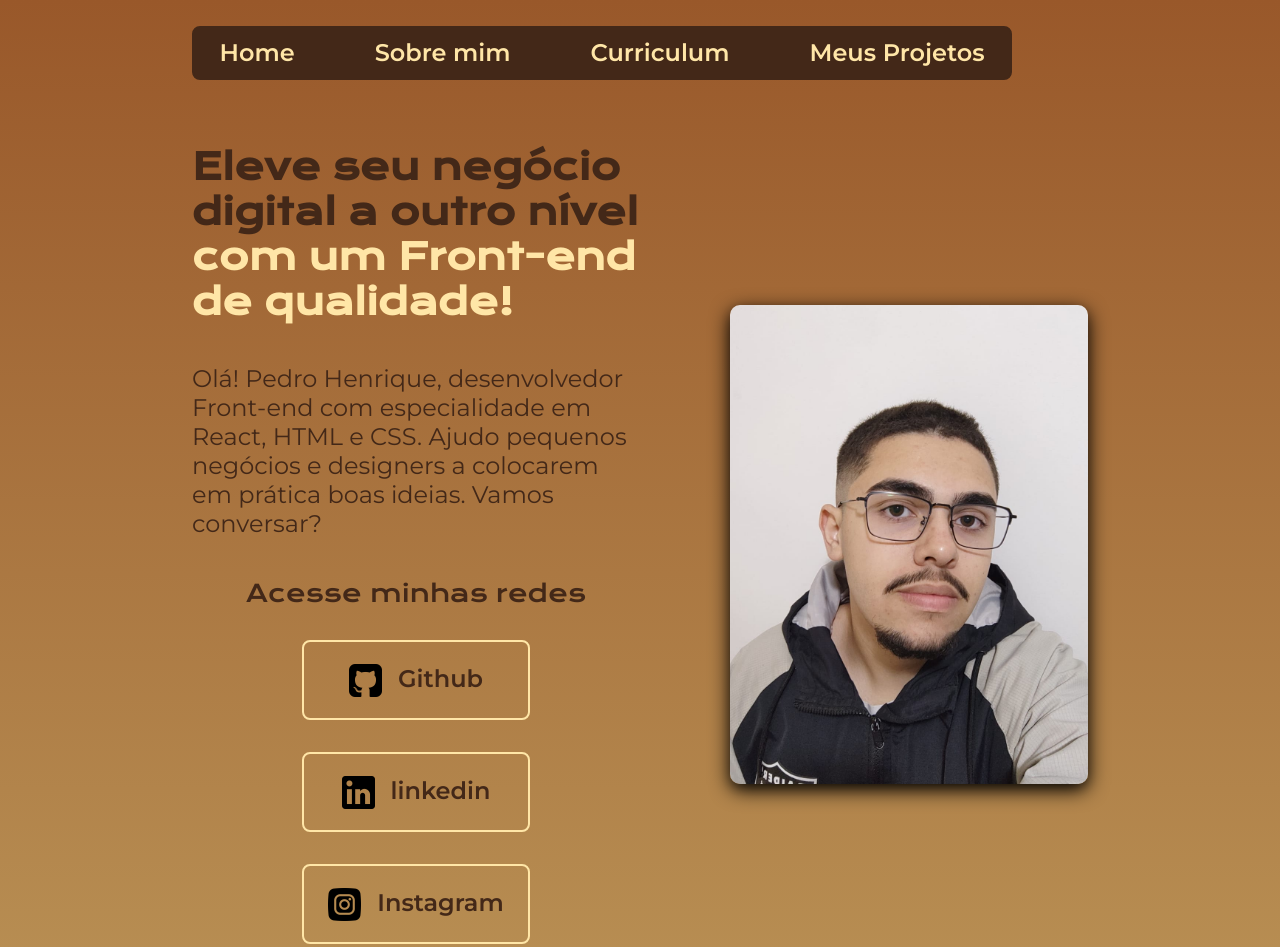
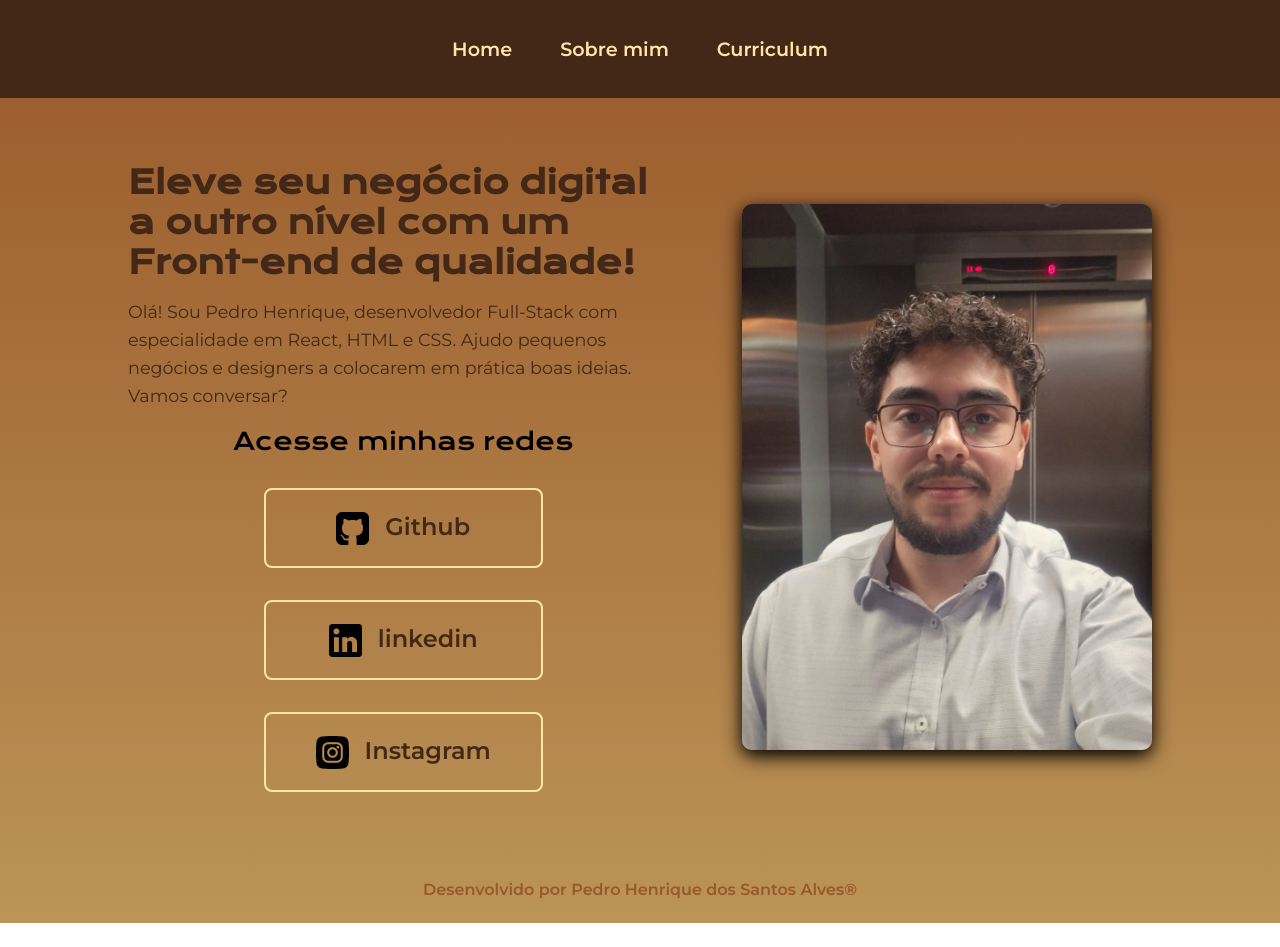
Before and after one commit to thepedrohalves/meu-portifolio, a plain HTML site: page index.html in a window 1280 px wide. Shown: the top 947 px of the page. After the commit the page ends 923 px from the top, so only its background shows below. Drawn offline with nearby package versions, Linux system fonts and the light colour scheme.

Commit message:
Update
Mudando estilo, imagem e textos

```diff
--- a/about.html
+++ b/about.html
@@ -6,36 +6,32 @@
     <meta http-equiv="X-UA-Compatible" content="IE=edge">
     <meta name="viewport" content="width=device-width, initial-scale=1.0">
     <title>Sobre mim</title>
-    <link rel="stylesheet" href="./styles/style.css">
+    <link rel="stylesheet" href="./styles/style_page_sobre.css">
 </head>
 
-<body>
+<body class="pagina-sobre">
     <header class="cabecalho">
         <nav class="cabecalho__menu">
             <a class="cabecalho__menu__link" href="index.html">Home</a>
             <a class="cabecalho__menu__link" href="about.html">Sobre mim</a>
             <a class="cabecalho__menu__link" >Curriculum</a>
-            <a class="cabecalho__menu__link" >Meus Projetos</a>
+            <!-- <a class="cabecalho__menu__link" >Meus Projetos</a> -->
         </nav>
     </header>
 
     <main class="apresentacao">
         <section class="apresentacao__conteudo">
             <h1 class="apresentacao__conteudo__titulo">Sobre mim</h1>
-            <p class="apresentacao__conteudo__texto">At vero eos et accusamus et iusto odio dignissimos ducimus qui blanditiis praesentium voluptatum deleniti
-                atque corrupti quos dolores et quas molestias excepturi sint occaecati cupiditate non provident,
-                similique sunt in culpa qui officia deserunt mollitia animi, id est laborum et dolorum fuga.
+            <p class="apresentacao__conteudo__texto">
+                Olá sou Pedro Henrique dos Santos Alves, tenho 21 anos e sou um estudante
+                se desenvolvendo na área de programação.
             </p>
             <p class="apresentacao__conteudo__texto">
-                Et harum quidem rerum facilis est et expedita distinctio. Nam libero tempore, cum soluta nobis est
-                eligendi optio cumque nihil impedit quo minus id quod maxime placeat facere possimus, omnis voluptas
-                assumenda est, omnis dolor repellendus. Temporibus autem quibusdam et aut officiis debitis aut rerum
-                necessitatibus saepe eveniet ut et voluptates repudiandae sint et molestiae non recusandae. Itaque earum
-                rerum hic tenetur a sapiente delectus, ut aut reiciendis voluptatibus maiores alias consequatur aut
-                perferendis doloribus asperiores ipsum delis forum birol parela maxime infena. Excepteur sint occaecat
-                cupidatat non.</p>
+                Sou um jovem muito curioso que gosta de aprender, e gosto de aprender ainda mais quando é para ensinar
+                outras pessoas. Gosto de passar tempos com meus amigos, jogar jogos online, assistir séries, as vezes leio
+                livros de ficção e tenho gostado muito de assistir filmes de várias categorias. </p>
         </section>
-        <img class="apresentacao__imagem" src="./assets/foto-de-perfil.png" alt="Foto da Joana Santos programando">
+        <img class="apresentacao__imagem" src="./assets/Foto_Pedro.jpg" alt="Foto Pedro Henrique">
     </main>
 
     <footer class="rodape">
--- a/index.html
+++ b/index.html
@@ -6,27 +6,31 @@
     <meta http-equiv="X-UA-Compatible" content="IE=edge">
     <meta name="viewport" content="width=device-width, initial-scale=1.0">
     <title>Portifolio</title>
-    <link rel="stylesheet" href="./styles/style.css">
+    <link rel="stylesheet" href="./styles/style_page_home.css">
 </head>
 
-<body>
+<body class="pagina-home">
     <header class="cabecalho">
         <nav class="cabecalho__menu">
             <a class="cabecalho__menu__link" href="index.html">Home</a>
             <a class="cabecalho__menu__link" href="about.html">Sobre mim</a>
             <a class="cabecalho__menu__link" >Curriculum</a>
-            <a class="cabecalho__menu__link" >Meus Projetos</a>
+            <!-- <a class="cabecalho__menu__link" >Meus Projetos</a> -->
         </nav>
     </header>
     <main class="apresentacao">
         <section class="apresentacao__conteudo">
-            <h1 class="apresentacao__conteudo__titulo">Eleve seu negócio digital a outro nível<strong class="titulo-destaque"> com um Front-end de qualidade!
+            <h1 class="apresentacao__conteudo__titulo">
+                Eleve seu negócio digital a outro nível<strong class="titulo-destaque"> com um Front-end de qualidade!
             </strong></h1>
-            <p class="apresentacao__conteudo__texto">Olá! Pedro Henrique, desenvolvedor
-            Front-end com especialidade em React, HTML e
+
+            <p class="apresentacao__conteudo__texto">
+            Olá! Sou Pedro Henrique, desenvolvedor
+            Full-Stack com especialidade em React, HTML e
             CSS. Ajudo pequenos negócios e designers a
             colocarem em prática boas ideias. Vamos
             conversar?</p>
+
             <div class="apresentacao__links">
                 <h2 class="apresentacao__links__subtitulo">Acesse minhas redes</h2>
                 <a class="apresentacao__links__navegacao" href="https://github.com/thepedrohalves">
@@ -43,7 +47,7 @@
                 </a>
             </div>
         </section>
-        <img class="apresentacao__imagem" src="./assets/foto-de-perfil.png" alt="Foto de Pedro Henrique">
+        <img class="apresentacao__imagem" src="./assets/Foto_Pedro.jpg" alt="Foto de Pedro Henrique">
     </main>
     <footer class="rodape">
         <p><strong>Desenvolvido por Pedro Henrique dos Santos Alves®</strong></p>
--- /dev/null
+++ b/styles/style_page_home.css
@@ -0,0 +1,142 @@
+@import url('https://fonts.googleapis.com/css2?family=Krona+One&family=Montserrat:wght@400;600&display=swap');
+
+:root {
+    --cor-um: #99582a;
+    --cor-dois: #432818;
+    --cor-tres: #ffe6a7;
+    --cor-quatro: #bb9457;
+
+    --fonte-primaria: 'Krona One', sans-serif;
+    --fonte-secundaria: 'Montserrat', sans-serif;
+}
+*{
+    margin: 0;
+    padding: 0;
+}
+
+body {
+    margin: 0;
+    padding: 0;
+    background: linear-gradient(var(--cor-um), var(--cor-quatro));
+    font-family: var(--fonte-secundaria);
+}
+
+.cabecalho {
+    background-color: var(--cor-dois);
+    display: flex;
+    justify-content: center;
+    padding: 1.5rem 0;
+}
+
+.cabecalho__menu {
+    display: flex;
+    gap: 3rem;
+    background-color: var(--cor-dois);
+    padding: 0.8rem 3rem;
+    border-radius: 10px;
+}
+
+.cabecalho__menu__link {
+    color: var(--cor-tres);
+    text-decoration: none;
+    font-weight: bold;
+    font-size: 1.2rem;
+    transition: color 0.3s ease;
+}
+
+.cabecalho__menu__link:hover {
+    color: var(--cor-quatro);
+}
+
+.apresentacao {
+    display: flex;
+    justify-content: space-between;
+    align-items: center;
+    padding: 4rem 10%;
+    gap: 4rem;
+}
+
+.apresentacao__conteudo {
+    flex: 1;
+    max-width: 600px;
+}
+
+.apresentacao__conteudo__titulo {
+    font-size: 2rem;
+    font-weight: 700;
+    color: var(--cor-dois);
+    font-family: var(--fonte-primaria);
+    margin-bottom: 1rem;
+}
+
+.apresentacao__conteudo__texto {
+    font-size: 1.1rem;
+    line-height: 1.6;
+    color: var(--cor-dois);
+    margin-bottom: 1rem;
+}
+
+.apresentacao__links{
+    display: flex;
+    flex-direction: column;
+    justify-content: space-between;
+    align-items: center;
+    gap: 32px;
+}
+.apresentacao__links__subtitulo{
+    font-family: var(--fonte-primaria);
+    font-weight: 400;
+    font-size: 1.5rem;
+}
+.apresentacao__links__navegacao{
+    display: flex;
+    justify-content: center;
+    gap: 16px;
+    border: 2px solid var(--cor-tres);
+    width: 50%;
+    text-align: center;
+    border-radius: 8px;
+    font-size: 1.5rem;
+    font-weight: 600;
+    padding: 21.5px 0;
+    text-decoration: none;
+    color: var(--cor-dois);
+    font-family: var(--fonte-secundaria);
+    transition: 0.3s;
+}
+.apresentacao__links__navegacao:hover{
+    background-color: var(--cor-tres);
+}
+.apresentacao__imagem {
+    width: 40%;
+    border-radius: 10px;
+    box-shadow: 0 4px 8px 0 rgba(0, 0, 0, 0.2), 0 6px 20px 0 #000000;
+}
+.rodape{
+    color: var(--cor-um);
+    padding: 24px;
+    text-align: center;
+    font-family: var(--fonte-secundaria);
+    font-size: 1rem;
+    font-weight: 400;
+}
+
+@media (max-width: 1200px){
+    .cabecalho {
+        padding: 6%;
+    }
+
+    .cabecalho__menu {
+        display: flex;
+        justify-content: center;
+    }
+
+    .apresentacao {
+        flex-direction: column-reverse;
+        padding: 5%;
+    }
+
+    .apresentacao__conteudo {
+        width: auto;
+    }
+}
--- /dev/null
+++ b/styles/style_page_sobre.css
@@ -0,0 +1,142 @@
+@import url('https://fonts.googleapis.com/css2?family=Krona+One&family=Montserrat:wght@400;600&display=swap');
+
+:root {
+    --cor-um: #99582a;
+    --cor-dois: #432818;
+    --cor-tres: #ffe6a7;
+    --cor-quatro: #bb9457;
+
+    --fonte-primaria: 'Krona One', sans-serif;
+    --fonte-secundaria: 'Montserrat', sans-serif;
+}
+*{
+    margin: 0;
+    padding: 0;
+}
+
+body {
+    margin: 0;
+    padding: 0;
+    background: linear-gradient(var(--cor-um), var(--cor-quatro));
+    font-family: var(--fonte-secundaria);
+}
+
+.cabecalho {
+    background-color: var(--cor-dois);
+    display: flex;
+    justify-content: center;
+    padding: 1.5rem 0;
+}
+
+.cabecalho__menu {
+    display: flex;
+    gap: 3rem;
+    background-color: var(--cor-dois);
+    padding: 0.8rem 3rem;
+    border-radius: 10px;
+}
+
+.cabecalho__menu__link {
+    color: var(--cor-tres);
+    text-decoration: none;
+    font-weight: bold;
+    font-size: 1.2rem;
+    transition: color 0.3s ease;
+}
+
+.cabecalho__menu__link:hover {
+    color: var(--cor-quatro);
+}
+
+.apresentacao {
+    display: flex;
+    justify-content: space-between;
+    align-items: center;
+    padding: 4rem 10%;
+    gap: 4rem;
+}
+
+.apresentacao__conteudo {
+    flex: 1;
+    max-width: 600px;
+}
+
+.apresentacao__conteudo__titulo {
+    font-size: 2rem;
+    font-weight: 700;
+    color: var(--cor-dois);
+    font-family: var(--fonte-primaria);
+    margin-bottom: 1rem;
+}
+
+.apresentacao__conteudo__texto {
+    font-size: 1.1rem;
+    line-height: 1.6;
+    color: var(--cor-dois);
+    margin-bottom: 1rem;
+}
+
+.apresentacao__links{
+    display: flex;
+    flex-direction: column;
+    justify-content: space-between;
+    align-items: center;
+    gap: 32px;
+}
+.apresentacao__links__subtitulo{
+    font-family: var(--fonte-primaria);
+    font-weight: 400;
+    font-size: 1.5rem;
+}
+.apresentacao__links__navegacao{
+    display: flex;
+    justify-content: center;
+    gap: 16px;
+    border: 2px solid var(--cor-tres);
+    width: 50%;
+    text-align: center;
+    border-radius: 8px;
+    font-size: 1.5rem;
+    font-weight: 600;
+    padding: 21.5px 0;
+    text-decoration: none;
+    color: var(--cor-dois);
+    font-family: var(--fonte-secundaria);
+    transition: 0.3s;
+}
+.apresentacao__links__navegacao:hover{
+    background-color: var(--cor-tres);
+}
+.apresentacao__imagem {
+    width: 40%;
+    border-radius: 10px;
+    box-shadow: 0 4px 8px 0 rgba(0, 0, 0, 0.2), 0 6px 20px 0 #000000;
+}
+.rodape{
+    color: var(--cor-um);
+    padding: 24px;
+    text-align: center;
+    font-family: var(--fonte-secundaria);
+    font-size: 1rem;
+    font-weight: 400;
+}
+
+@media (max-width: 1200px){
+    .cabecalho {
+        padding: 6%;
+    }
+
+    .cabecalho__menu {
+        display: flex;
+        justify-content: center;
+    }
+
+    .apresentacao {
+        flex-direction: column-reverse;
+        padding: 5%;
+    }
+
+    .apresentacao__conteudo {
+        width: auto;
+    }
+}
```
Also changed, not shown: assets/Foto_Pedro.jpg (added).
